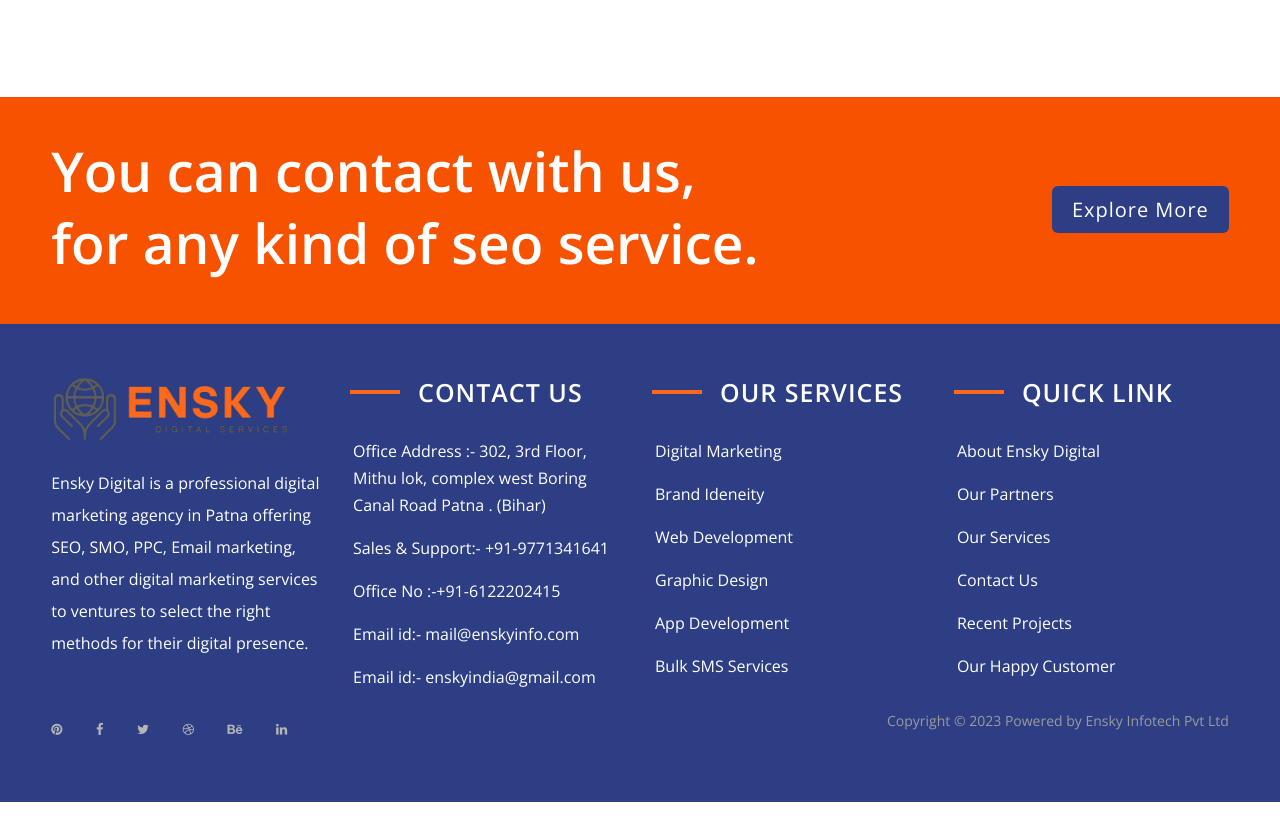
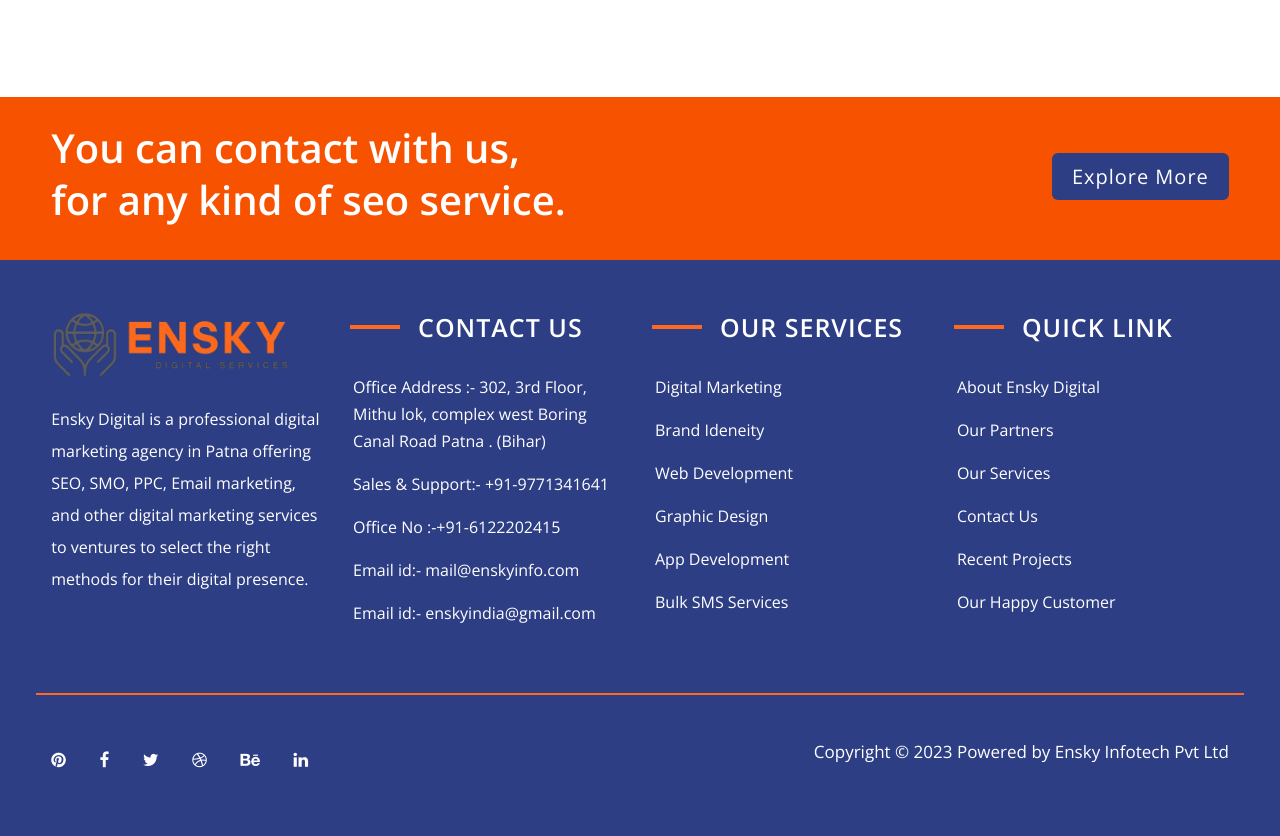
Before and after one commit to mddanishiqbal/ensky, a plain HTML site: page index.html in a window 1280 px wide. Shown: the part 5055-5891 px from the top of the page. Before the commit the page ends 5857 px from the top, so only its background shows below. Drawn offline with nearby package versions, Linux system fonts and the light colour scheme.

Commit message:
Update style.css

```diff
--- a/style.css
+++ b/style.css
@@ -844,12 +844,6 @@ textarea:focus {
   margin-top: 50px;
 }
 
-@media screen and (max-width: 1280px) {
-  .hero-area .hero_right img {
-    width: 100%;
-  }
-}
-
 .hero-slides {
   position: relative;
   z-index: 1;
@@ -1616,16 +1610,16 @@ textarea:focus {
 /** Contact banner start **/
 .contact_banner{
   background: #f75200;
-  padding: 3% 4%;
+  padding: 2% 4%;
   margin-top: 100px;
 }
 .contact_banner h1{
   color: #fff;
-  font-size: 55px;
+  font-size: 40px;
 }
 .right_contact{
   text-align: right;
-  margin-top: 60px;
+  margin-top: 40px;
 }
 .right_contact a{
   color: #fff;
@@ -2283,14 +2277,24 @@ textarea:focus {
   }
 }
 
+.copyright_section{
+  border-top: 2px solid #ff691e;
+  margin-top: 50px;
+  padding-top: 40px;
+}
+.copyright_section p{
+  color: #fff;
+  font-size: 17px;
+  font-weight: 500;
+}
 .footer-area .footer-social-info {
   padding-right: 15px;
 }
 
 .footer-area .footer-social-info a {
   display: inline-block;
-  color: #b6b6b6;
-  font-size: 13px;
+  color: #fff;
+  font-size: 17px;
   margin-right: 30px;
 }
 
@@ -2310,7 +2314,7 @@ textarea:focus {
 }
 
 .footer-area p a {
-  color: #4b4b4b;
+  color: #fff;
   font-weight: 600;
 }
 
```
